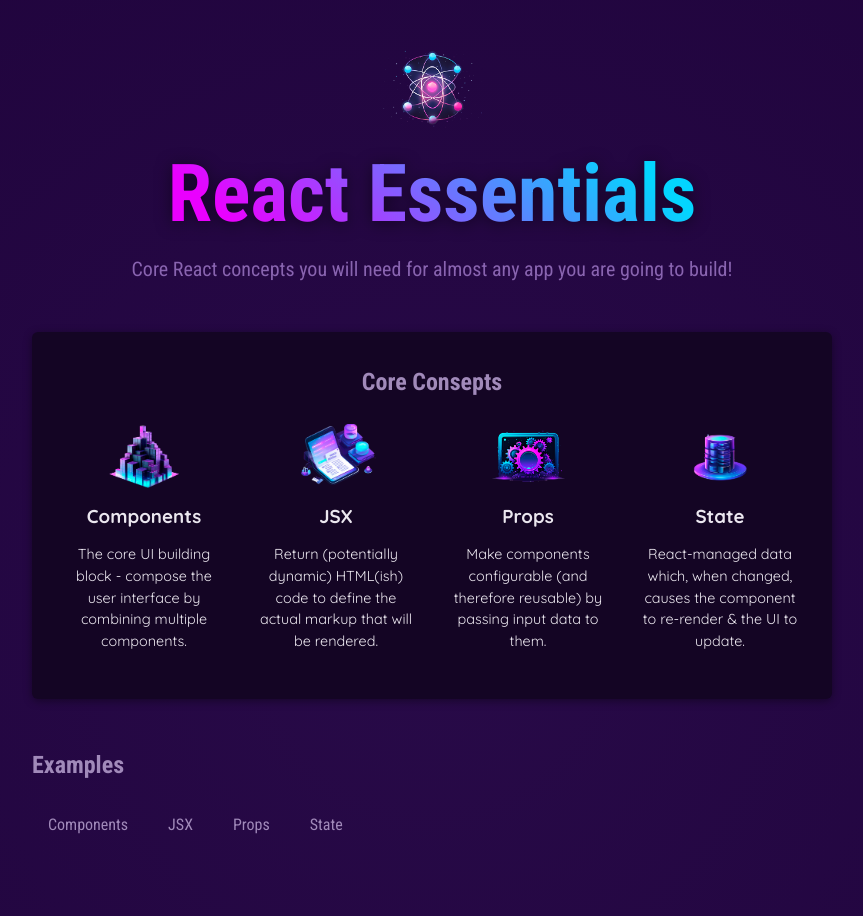
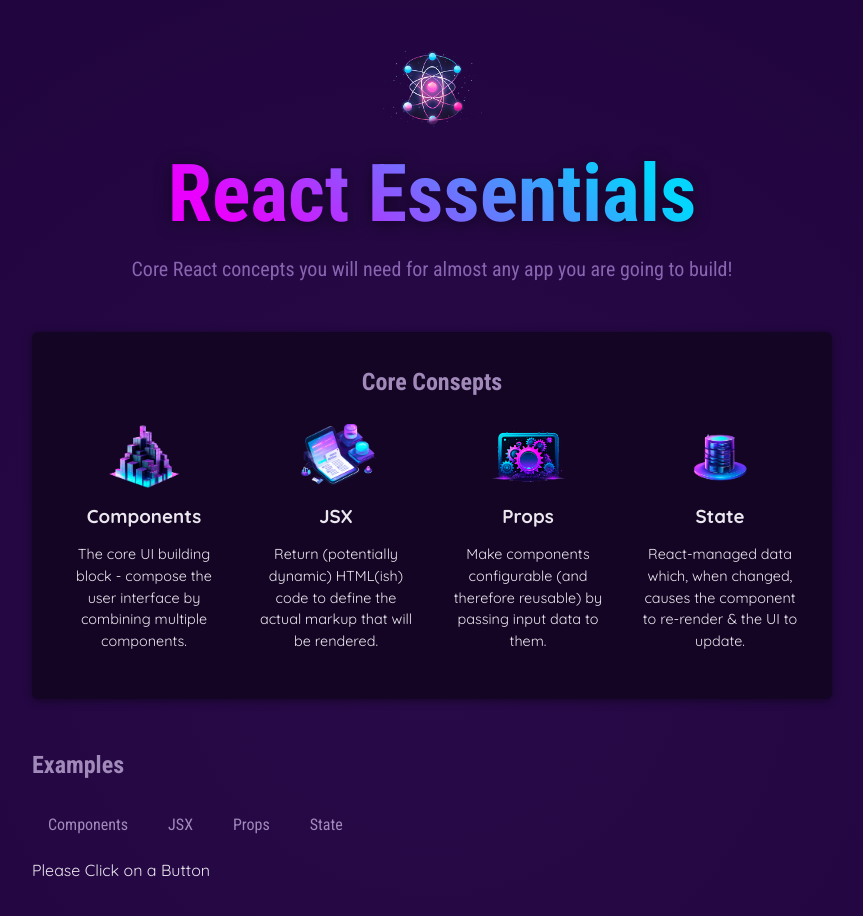
Before and after one commit to Fabulousman23/my-react-app, a React (Vite) app: page / in a window 1280 px wide. Shown: the top 916 px of the page, without its empty margins (208-1071 px from the left). Built offline with nearby package versions, Linux system fonts and the light colour scheme.

Commit message:
update data.jsx

```diff
--- a/src/App.jsx
+++ b/src/App.jsx
@@ -38,11 +38,10 @@ function App() {
             <TapButton onSelect={() => handleClick('Props')}>Props</TapButton>
             <TapButton onSelect={() => handleClick('State')}>State</TapButton>
           </menu>
-          <div>
-          </div>
+          <div>{selectedTopic}</div>
         </section>
       </main>
-    </div>
+    </div >
   );
 }
 
```
Also changed, not shown: src/data.jsx (+4 -4 lines).
